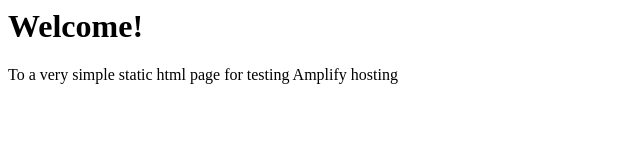
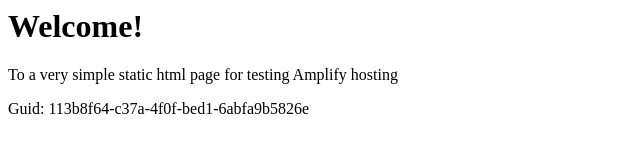
Before and after one commit to aws-aemilia-pdx/Github-PR-Commit-Integration-Test-DoNotTouch-v0-beta-us-west-2, a website: page src/index.html in a window 1280 px wide. Shown: the whole page, without its empty margins (0-640 px from the left). Drawn offline with Linux system fonts and the light colour scheme.

Commit message:
commit from integ tests

```diff
--- a/src/index.html
+++ b/src/index.html
@@ -1,3 +1,5 @@
+
+
 <html lang="en">
 
 <head>
@@ -10,6 +12,6 @@
 <body>
     <h1>Welcome!</h1>
     <p>To a very simple static html page for testing Amplify hosting</p>
-</body>
+    <p>Guid: 113b8f64-c37a-4f0f-bed1-6abfa9b5826e</p></body>
 
 </html>
```
